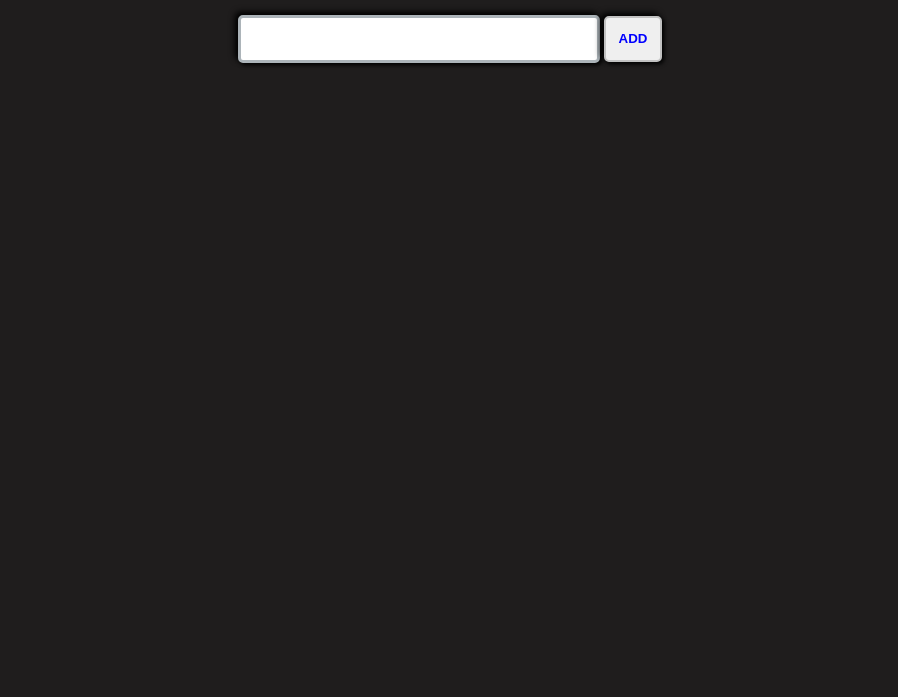
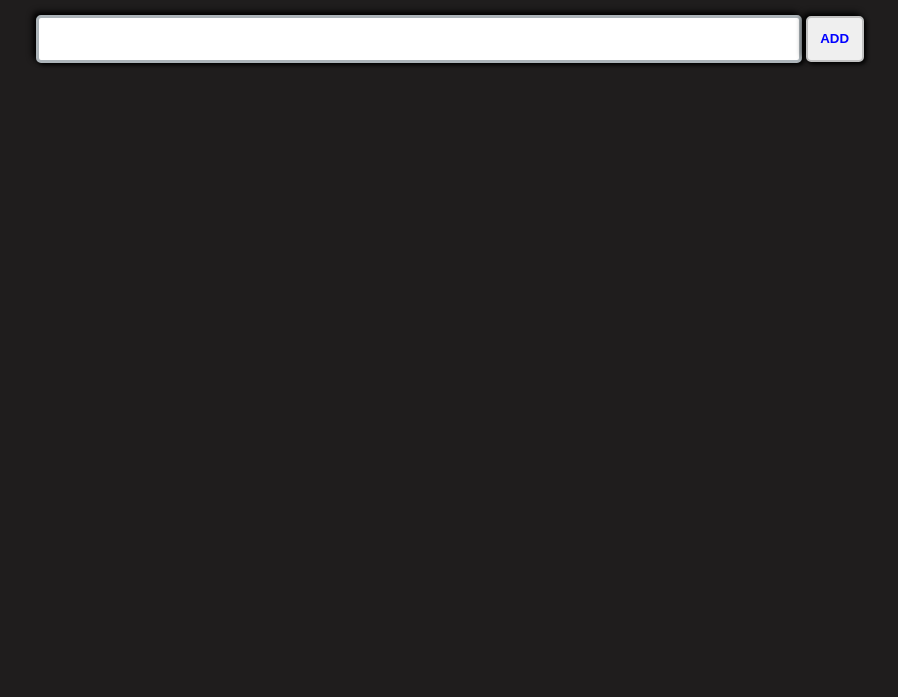
Before and after one commit to MudassirSagheer/ms-todo, a plain HTML site: page index.html in a window 1280 px wide. Shown: the part 103-800 px from the top of the page, without its empty margins (190-1088 px from the left). Drawn offline with nearby package versions, Linux system fonts and the light colour scheme.

Commit message:
Update index.html

```diff
--- a/index.html
+++ b/index.html
@@ -18,7 +18,7 @@
             flex-direction: column;
         }
         .inp input{
-            width: 352px;
+            width: 59vw;
   height: 40px;
   border: 3px solid #acb4b9;
   box-shadow: 2px 2px 4px black,-3px -3px 6px black;
```
